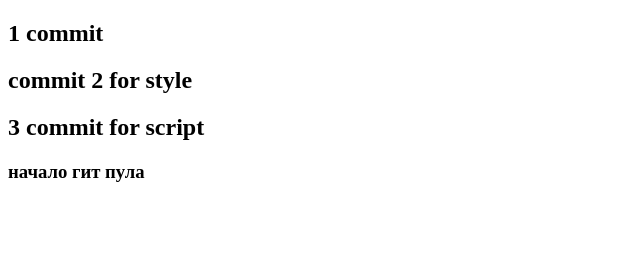
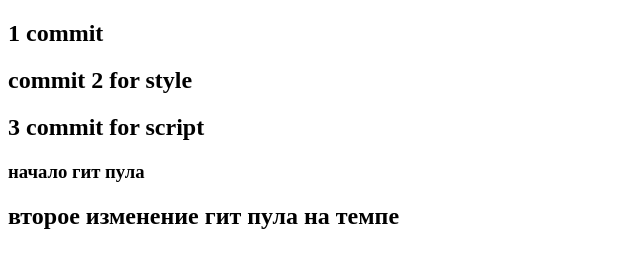
Before and after one commit to kurkumatu6/pull-peqests, a plain HTML site: page index.html in a window 1280 px wide. Shown: the whole page, without its empty margins (0-640 px from the left). Drawn offline with Linux system fonts and the light colour scheme.

Commit message:
добавили текст 2

```diff
--- a/index.html
+++ b/index.html
@@ -13,5 +13,6 @@
     <h2>commit 2 for style</h2>
     <h2>3 commit for script</h2>
     <h3>начало гит пула</h3>
+    <h2>второе изменение гит пула на темпе</h2>
 </body>
 </html>
```
